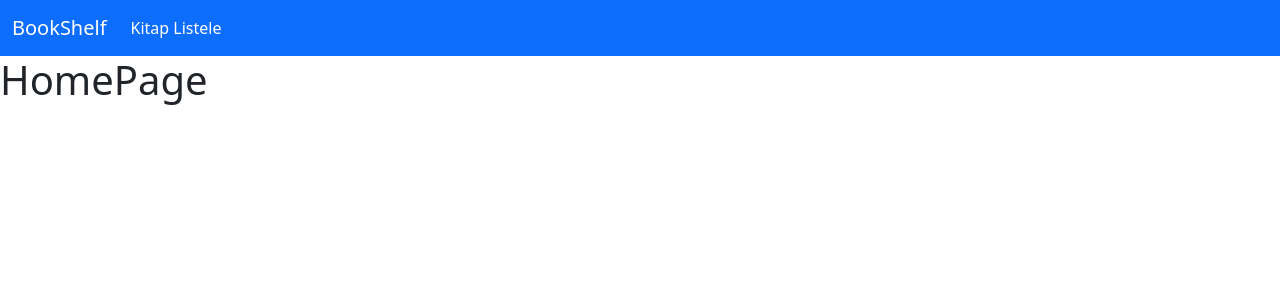
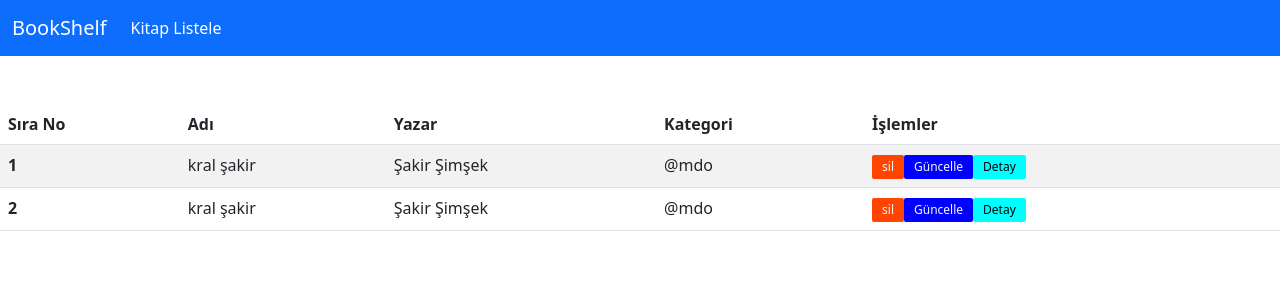
Before and after one commit to 35kartal35/bookself, a React (Create React App) app: page / in a window 1280 px wide. Shown: the top 300 px of the page. Built offline with nearby package versions, Linux system fonts and the light colour scheme; data requests are answered from the project's data file.

Commit message:
delete-method

```diff
--- a/db.json
+++ b/db.json
@@ -1,28 +1,36 @@
 {
-    "books":[{
-        "id":"1",
-        "name":"kral şakir",
-        "author":"Şakir Şimşek",
-        "publisher":"İş Bankası Yayınları",
-        "isbn":"65476854165",
-        "price":"29",
-        "categoryId":"1"
-        }],
-
-    "categories":[{
-        "id":"1",
-        "name":"roman"
-
+  "books": [
+    {
+      "id": "1",
+      "name": "kral şakir",
+      "author": "Şakir Şimşek",
+      "publisher": "İş Bankası Yayınları",
+      "isbn": "65476854165",
+      "price": "29",
+      "categoryId": "1"
     },
     {
-            "id":"2",
-            "name":"bilimkurgu"
+        "id": "1",
+        "name": "kral şakir",
+        "author": "Şakir Şimşek",
+        "publisher": "İş Bankası Yayınları",
+        "isbn": "65476854165",
+        "price": "29",
+        "categoryId": "1"
+      }
+  ],
+  "categories": [
+    {
+      "id": "1",
+      "name": "roman"
     },
     {
-            "id":"3",
-            "name":"deneme"
+      "id": "2",
+      "name": "bilimkurgu"
+    },
+    {
+      "id": "3",
+      "name": "deneme"
     }
-
-
   ]
 }
--- a/src/App.js
+++ b/src/App.js
@@ -1,15 +1,17 @@
 import React,{useEffect} from "react";
 import { BrowserRouter,Routes,Route } from "react-router-dom";
 import HomePage from "./pages/HomePages";
-import { useDispatch } from "react-redux";
+import { useDispatch, useSelector } from "react-redux";
 import actionTypes from "./redux/actions/actionTypes";
 import api from "./api/api";
 import urls from "./api/urls";
 
 function App() {
   const dispatch=useDispatch()
+  const {booksState, categoriesState}=useSelector(state=>state)
 
   useEffect(()=>{
+    /*fetch books*/
     dispatch({type:actionTypes.bookaction.GET_BOOKS_START})
     api.get(urls.books)
     .then((res)=>{
@@ -18,7 +20,18 @@ function App() {
     .catch((err)=>{
       dispatch({type:actionTypes.bookaction.GET_BOOKS_FAİL,payload:"serverda bir hata oldu"})
     })
-  },[])
+
+    /*fetch categories*/
+    dispatch({type:actionTypes.categoryAction.GET_CATEGORIES_START})
+    api.get(urls.categories)
+    .then((res)=>{
+      dispatch({type:actionTypes.categoryAction.GET_CATEGORIES_SUCCESS,payload:res.data})
+       })
+       .catch((err)=>{
+        dispatch({type:actionTypes.categoryAction.GET_CATEGORIES_FAİL,payload:"serverda bir hata oldu"})
+       });
+  }, []);
+
     return (
     <BrowserRouter>
     <Routes>
--- /dev/null
+++ b/src/assets/style/General.css
@@ -0,0 +1,22 @@
+.generalBtn{
+    border: none;
+    border-radius: 2px;
+    padding: 3px 10px;
+    font-size: 12px;
+
+}
+
+.deleteBtn{
+    background-color: orangered;
+    color: aliceblue;
+}
+
+.editBtn{
+    background-color: blue;
+    color: aliceblue;
+}
+
+.detailBtn{
+    background-color: aqua;
+    color: black;
+}
--- /dev/null
+++ b/src/components/Listbooks.js
@@ -0,0 +1,73 @@
+import React from "react";
+
+import "../assets/style/General.css"
+import api from "../api/api";
+import urls from "../api/urls";
+import { useSelector } from "react-redux";
+import { useDispatch } from "react-redux";
+import actionTypes from "../redux/actions/actionTypes";
+
+const Listbooks=()=>{
+    const dispatch = useDispatch();
+    const {booksState} = useSelector(state=>state);
+    const {categoriesState} = useSelector(state=>state)
+    console.log(booksState);
+
+    const deleteBook=(id)=>{
+
+        dispatch({type:actionTypes.bookaction.DELETE_BOOK_START})
+        api
+            .delete(`${urls.books}/${id}`)
+            .then((res)=>{
+                dispatch({
+                    type: actionTypes.bookaction.DELETE_BOOK_SUCCESS,
+                    payload: id,
+                });
+            })
+            .catch((err)=>{
+                dispatch({
+                    type: actionTypes.bookaction.DELETE_BOOK_FAİL,
+                    payload: "Kitap silerken hata oluştu",
+
+                });
+                });
+
+
+        };
+
+    return (
+        <table className="table table-striped my-5">
+  <thead>
+    <tr>
+      <th scope="col">Sıra No</th>
+      <th scope="col">Adı</th>
+      <th scope="col">Yazar</th>
+      <th scope="col">Kategori</th>
+      <th scope="col">İşlemler</th>
+    </tr>
+  </thead>
+  <tbody>
+    {booksState.books.map((book, index)=>{
+        const myCategory = categoriesState.categories.find(
+            (item)=>item.id === book.categoryId
+        );
+        return (
+    <tr key={book.id}>
+      <th scope="row">{index+1}</th>
+      <td>{book.name}</td>
+      <td>{book.author}</td>
+      <td>@mdo</td>
+      <td>
+        <button onClick={()=> deleteBook(book.id)} className="generalBtn deleteBtn">sil</button>
+        <button className="generalBtn editBtn">Güncelle</button>
+        <button className="generalBtn detailBtn">Detay</button>
+      </td>
+    </tr>
+  ) })}
+  </tbody>
+</table>
+    );
+
+}
+
+export default Listbooks
--- a/src/pages/HomePages.js
+++ b/src/pages/HomePages.js
@@ -1,6 +1,7 @@
 import React from "react";
 import Header from "../components/Header";
 import { useSelector } from "react-redux";
+import Listbooks from "../components/Listbooks";
 
 const HomePage=()=>{
     const {booksState,categoriesState}=useSelector(state=>state)
@@ -9,7 +10,7 @@ const HomePage=()=>{
     return(
         <div>
             <Header/>
-            <h1>HomePage</h1>
+            <Listbooks/>
         </div>
     )
 }
--- a/src/redux/actions/actionTypes.js
+++ b/src/redux/actions/actionTypes.js
@@ -2,7 +2,10 @@ const actionTypes={
     bookaction:{
         GET_BOOKS_START:"GET_BOOKS_START",
         GET_BOOKS_SUCCESS:"GET_BOOKS_SUCCESS",
-        GET_BOOKS_FAİL:"GET_BOOKS_FAİL"
+        GET_BOOKS_FAİL:"GET_BOOKS_FAİL",
+        DELETE_BOOK_START:"DELETE_BOOK_START",
+        DELETE_BOOK_SUCCESS:"DELETE_BOOK_SUCCESS",
+        DELETE_BOOK_FAİL:"DELETE_BOOK_FAİL"
 
     },
 
--- a/src/redux/reducers/booksReducer.js
+++ b/src/redux/reducers/booksReducer.js
@@ -31,6 +31,13 @@ const booksReducer=(state=initialState,action)=>{
                 fail:true,
                 error:action.payload
             }
+            case actionTypes.bookaction.DELETE_BOOK_START:
+                return{
+                    ...state,
+                    pending:true
+                }
+                case actionTypes.bookaction.DELETE_BOOK_SUCCESS:
+                    let filteredbooks=state.books.filter(item=>item.id !== action.payload)
         default:
             return state
     }
```
Lines whose indentation alone changed are shown as unchanged.
